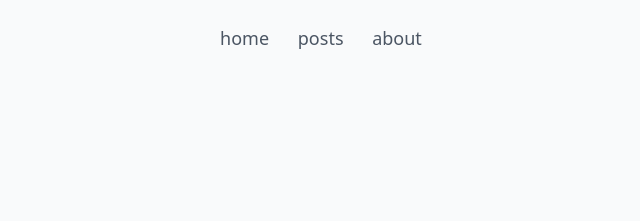
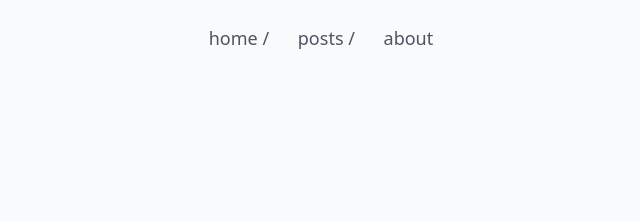
Before and after one commit to enriquebarragan/enriquebarragan.github.io, a Jekyll site: the page built from index.md, in a window 1280 px wide. Shown: the top 221 px of the page, without its empty margins (319-959 px from the left). Built offline with Jekyll 4.4.1, drawn with Linux system fonts in a browser that asks for light colours; nearby versions of some CDN libraries.

Commit message:
Update default.html

```diff
--- a/_layouts/default.html
+++ b/_layouts/default.html
@@ -14,8 +14,8 @@
 <body class="bg-gray-50 text-gray-800 antialiased min-h-screen flex flex-col">
 
   <div class="text-center pt-6 pb-2 space-x-6 text-gray-600 text-base sm:text-lg font-light">
-    <a href="/" class="hover:text-gray-800">home</a>
-    <a href="/posts/" class="hover:text-gray-800">posts</a>
+    <a href="/" class="hover:text-gray-800">home</a> /
+    <a href="/posts/" class="hover:text-gray-800">posts</a> /
     <a href="/about/" class="hover:text-gray-800">about</a>
   </div>
 
```
